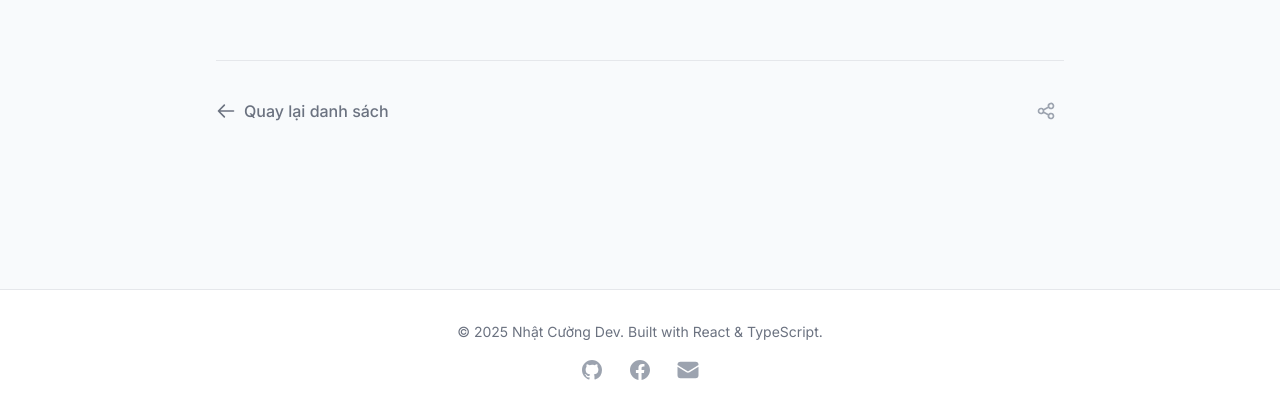
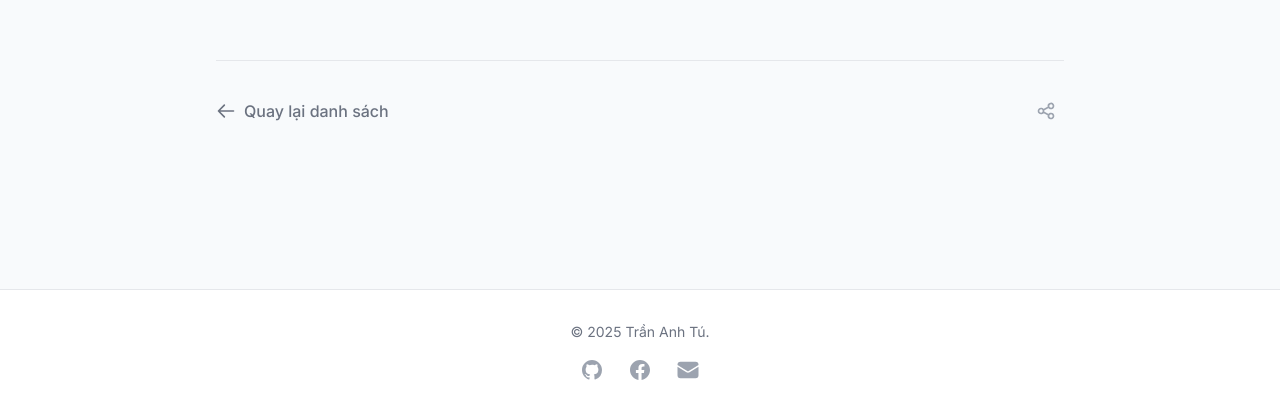
Before and after one commit to Shinjiiiiiiiii/TranAnhTuBlog, a React (Vite) app: page /post/1-javascript-intro in a window 1280 px wide. Shown: the part 1793-2207 px from the top of the page. Built offline with nearby package versions, Linux system fonts and the light colour scheme.

Commit message:
Update Footer.tsx

```diff
--- a/components/Footer.tsx
+++ b/components/Footer.tsx
@@ -5,22 +5,22 @@ const Footer: React.FC = () => {
     <footer className="bg-white dark:bg-dark-bg border-t border-gray-200 dark:border-gray-800 mt-12 py-8">
       <div className="max-w-4xl mx-auto px-4 sm:px-6 lg:px-8 flex flex-col items-center">
         <p className="text-gray-500 dark:text-gray-400 text-sm text-center mb-4">
-          © {new Date().getFullYear()} Nhật Cường Dev. Built with React & TypeScript.
+          © {new Date().getFullYear()} Trần Anh Tú.
         </p>
         <div className="flex space-x-6">
-          <a href="https://github.com/Dex-NCuong" target="_blank" rel="noopener noreferrer" className="text-gray-400 hover:text-primary-600 transition-colors">
+          <a href="https://github.com/Shinjiiiiiiiii" target="_blank" rel="noopener noreferrer" className="text-gray-400 hover:text-primary-600 transition-colors">
             <span className="sr-only">GitHub</span>
             <svg className="h-6 w-6" fill="currentColor" viewBox="0 0 24 24">
               <path fillRule="evenodd" d="M12 2C6.477 2 2 6.484 2 12.017c0 4.425 2.865 8.18 6.839 9.504.5.092.682-.217.682-.483 0-.237-.008-.868-.013-1.703-2.782.605-3.369-1.343-3.369-1.343-.454-1.158-1.11-1.466-1.11-1.466-.908-.62.069-.608.069-.608 1.003.07 1.531 1.032 1.531 1.032.892 1.53 2.341 1.088 2.91.832.092-.647.35-1.088.636-1.338-2.22-.253-4.555-1.113-4.555-4.951 0-1.093.39-1.988 1.029-2.688-.103-.253-.446-1.272.098-2.65 0 0 .84-.27 2.75 1.026A9.564 9.564 0 0112 6.844c.85.004 1.705.115 2.504.337 1.909-1.296 2.747-1.027 2.747-1.027.546 1.379.202 2.398.1 2.651.64.7 1.028 1.595 1.028 2.688 0 3.848-2.339 4.695-4.566 4.943.359.309.678.92.678 1.855 0 1.338-.012 2.419-.012 2.747 0 .268.18.58.688.482A10.019 10.019 0 0022 12.017C22 6.484 17.522 2 12 2z" clipRule="evenodd" />
             </svg>
           </a>
-          <a href="https://www.facebook.com/NhatCuong1208/" target="_blank" rel="noopener noreferrer" className="text-gray-400 hover:text-primary-600 transition-colors">
+          <a href="https://www.facebook.com/tran.tu.558725/" target="_blank" rel="noopener noreferrer" className="text-gray-400 hover:text-primary-600 transition-colors">
             <span className="sr-only">Facebook</span>
             <svg className="h-6 w-6" fill="currentColor" viewBox="0 0 24 24">
               <path fillRule="evenodd" d="M22 12c0-5.523-4.477-10-10-10S2 6.477 2 12c0 4.991 3.657 9.128 8.438 9.878v-6.987h-2.54V12h2.54V9.797c0-2.506 1.492-3.89 3.777-3.89 1.094 0 2.238.195 2.238.195v2.46h-1.26c-1.243 0-1.63.771-1.63 1.562V12h2.773l-.443 2.89h-2.33v6.988C18.343 21.128 22 16.991 22 12z" clipRule="evenodd" />
             </svg>
           </a>
-          <a href="mailto:daonhatcuong2004@gmail.com" className="text-gray-400 hover:text-primary-600 transition-colors">
+          <a href="mailto:mkania369@gmail.com" className="text-gray-400 hover:text-primary-600 transition-colors">
             <span className="sr-only">Email</span>
             <svg className="h-6 w-6" fill="currentColor" viewBox="0 0 24 24">
                <path d="M1.5 8.67v8.58a3 3 0 003 3h15a3 3 0 003-3V8.67l-8.928 5.493a3 3 0 01-3.144 0L1.5 8.67z" />
```
